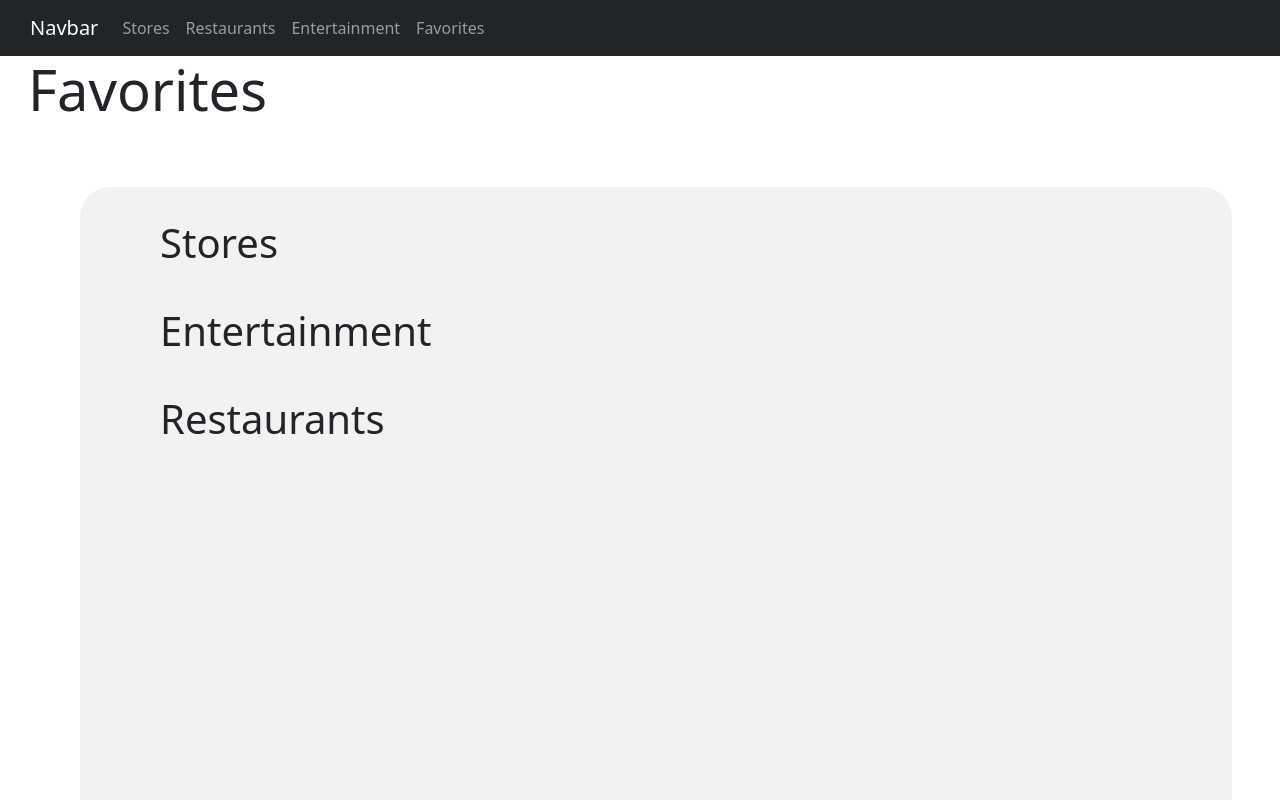
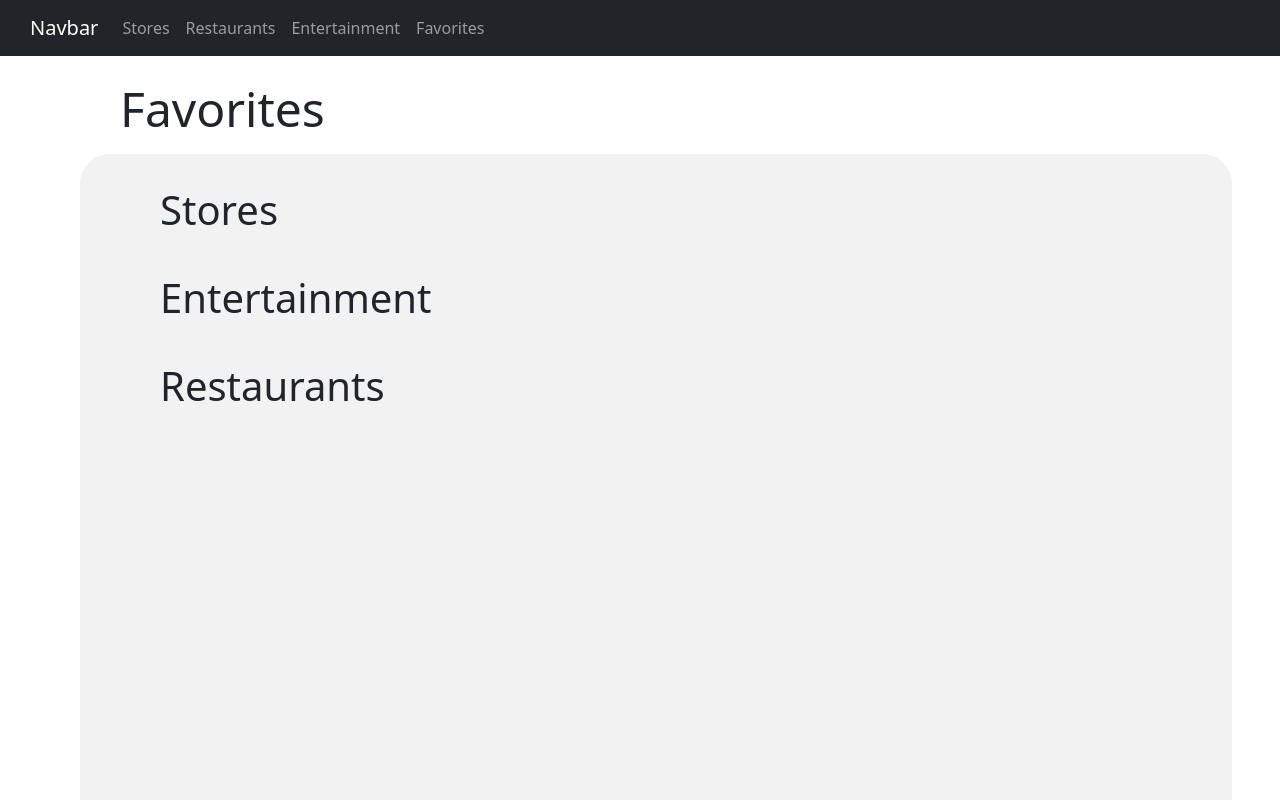
Before and after one commit to Aayush-Bhagat/Umass-Off-Campus-Helper, a Next.js app: page /Favorites in a window 1280 px wide. Shown: the top 800 px of the page. Built offline with nearby package versions, Linux system fonts and the light colour scheme.

Commit message:
fixed title position

```diff
--- a/pages/Favorites/index.js
+++ b/pages/Favorites/index.js
@@ -56,7 +56,7 @@ export default function Index() {
     }
   return (
       <>
-          <h1 className={styles.title}> Favorites</h1>
+          <h1 className={styles.favTitle}> Favorites</h1>
           <div>
               {favs === null ? null : renderFavs(favs)}
           </div>
--- a/styles/Places.module.css
+++ b/styles/Places.module.css
@@ -221,3 +221,10 @@
     row-gap: 2em;
     margin-bottom: 2em;
 }
+
+.favTitle {
+    margin-left: 2.5em;
+    font-size: 3em;
+    margin-top: .5em;
+    margin-bottom: -1em;
+}
```
